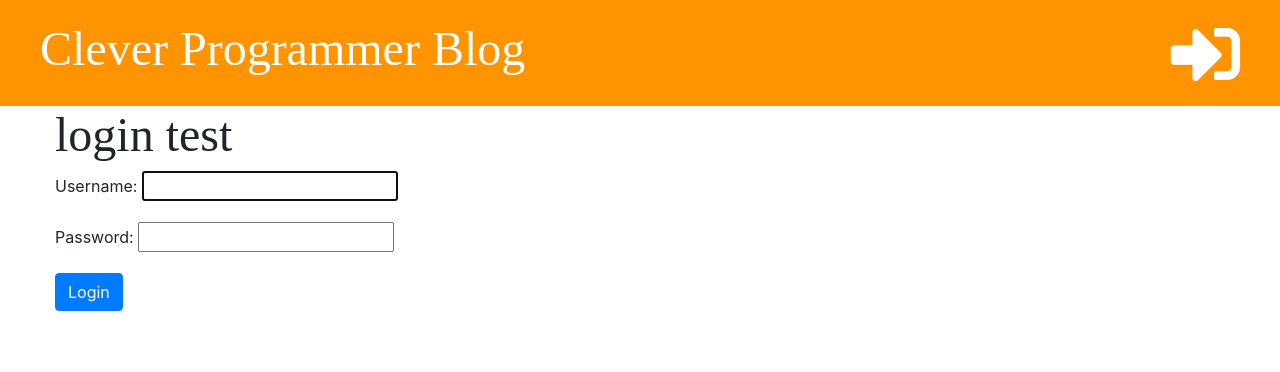
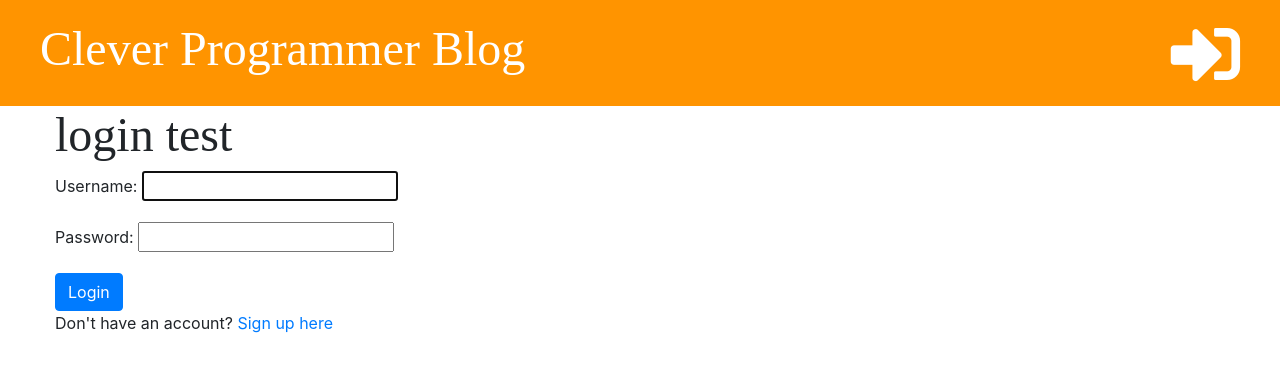
Before and after one commit to shenar-gold/my_django_site, a Django app: page /accounts/login/ in a window 1280 px wide. Shown: the top 372 px of the page. Run offline with Django 3.2, Linux system fonts and the light colour scheme; some libraries are stand-ins or nearby versions.

Commit message:
Add sign uplink on login page.

```diff
--- a/blog/templates/registration/login.html
+++ b/blog/templates/registration/login.html
@@ -11,4 +11,5 @@ Login
   {{ form.as_p }}
   <button type="submit" class='btn btn-primary'>Login</button>
 </form>
+<p>Don't have an account? <a href="{% url 'signup'%}">Sign up here</a></p>
 {% endblock%}
```
Also changed, not shown: db.sqlite3.
